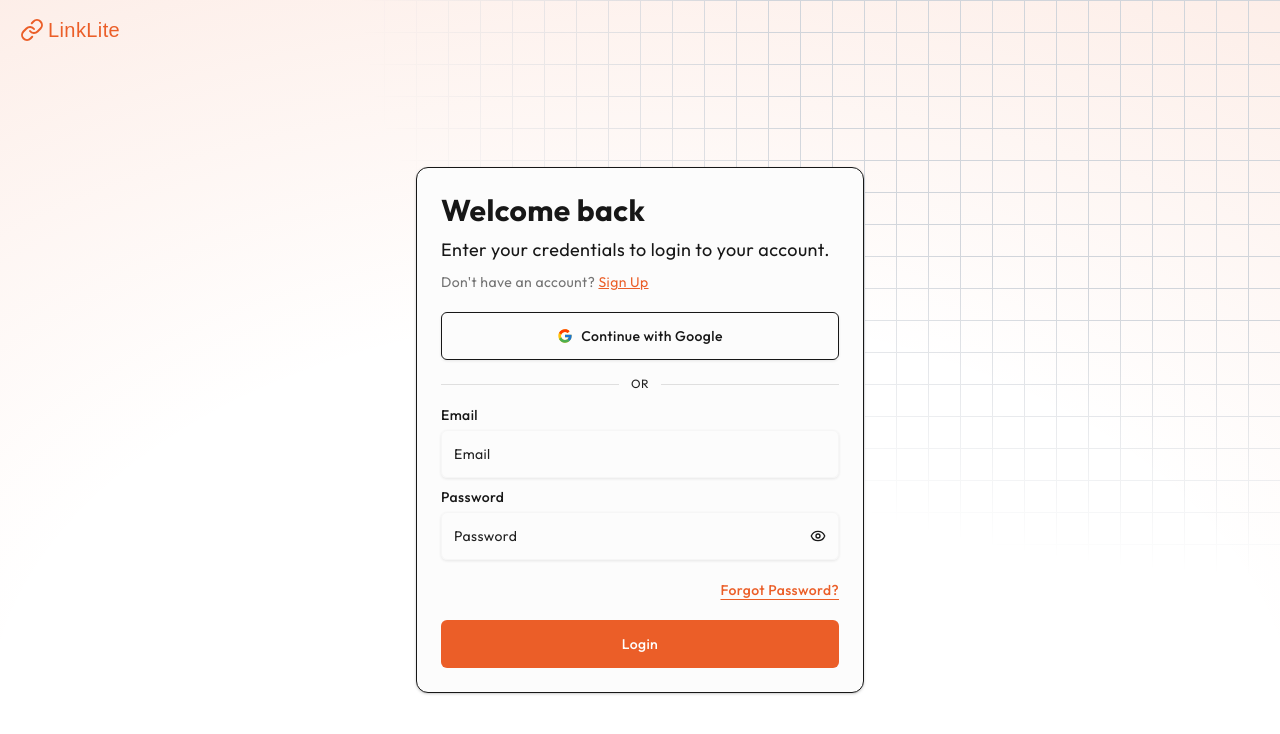
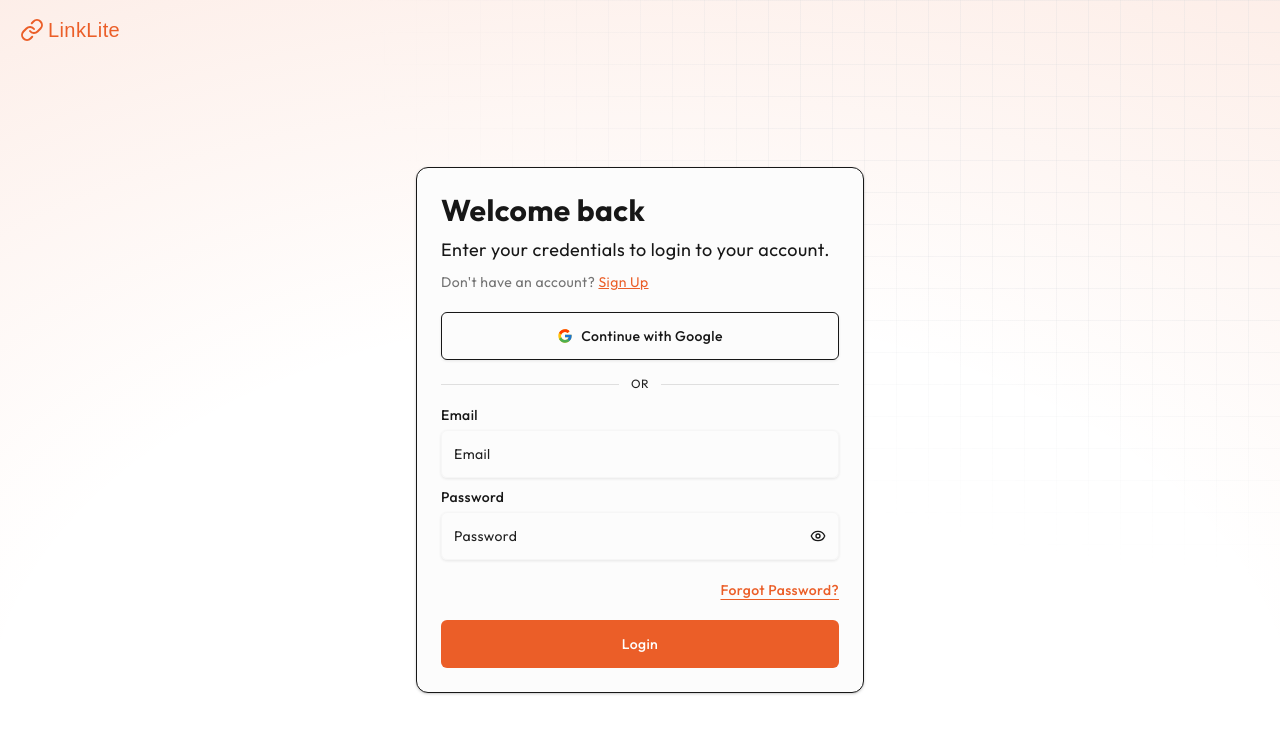
Before and after one commit to adil-khursheed/app.linklite.in, a Next.js app: page /login in a window 1280 px wide. Shown: the top 734 px of the page. Built offline with nearby package versions, Linux system fonts and the light colour scheme; no server answers; a web font is replaced by a local one.

Commit message:
fix: auth screen ui

```diff
--- a/src/app/(auth)/_components/Auth_Screen.tsx
+++ b/src/app/(auth)/_components/Auth_Screen.tsx
@@ -24,8 +24,8 @@ const Auth_Screen = ({ isSignUp = false }: { isSignUp?: boolean }) => {
         className="absolute inset-0 z-0"
         style={{
           backgroundImage: `
-        linear-gradient(to right, #d1d5db 1px, transparent 1px),
-        linear-gradient(to bottom, #d1d5db 1px, transparent 1px)
+        linear-gradient(to right, rgba(209, 213, 219, 0.2) 1px, transparent 1px),
+        linear-gradient(to bottom, rgba(209, 213, 219, 0.2) 1px, transparent 1px)
       `,
           backgroundSize: "32px 32px",
           WebkitMaskImage:
```
